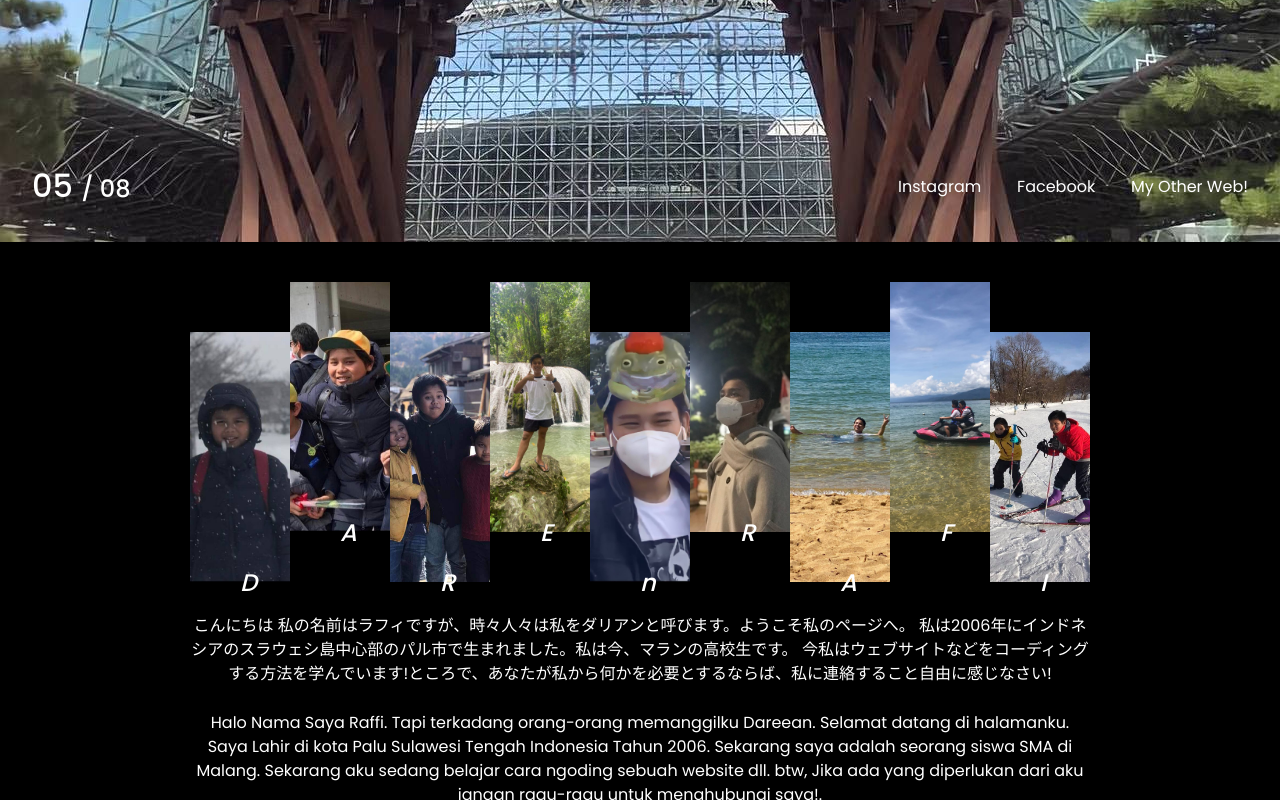
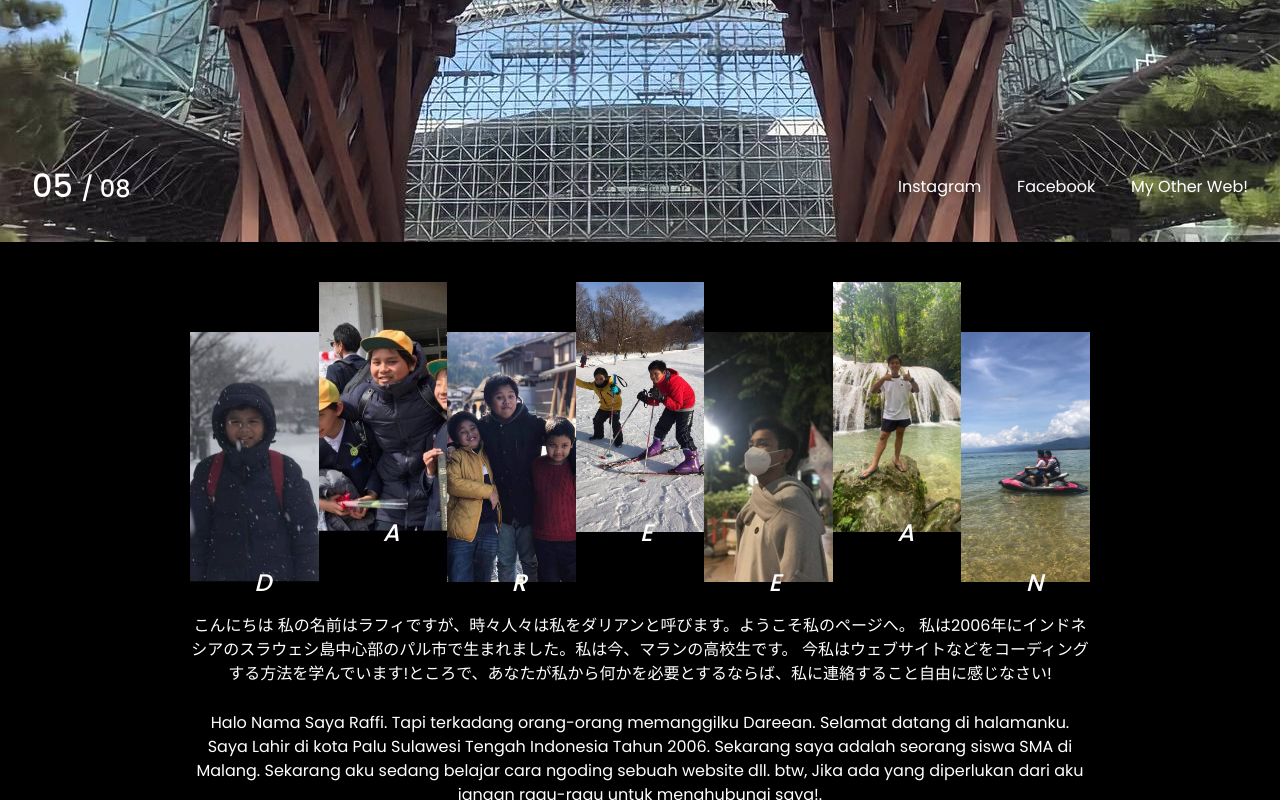
Before and after one commit to Dareean/dareen, a plain HTML site: page index.html in a window 1280 px wide. Shown: the part 558-1358 px from the top of the page. Drawn offline with nearby package versions, Linux system fonts and the light colour scheme.

Commit message:
Add files via upload

```diff
--- a/index.html
+++ b/index.html
@@ -52,28 +52,20 @@
                     <h2 class="tks">R</h2>
                  </div>
                  <div class="image-box">
-                    <img src="images/foto4.png" alt="images">
+                    <img src="images/foto9.png" alt="images">
                     <h2 class="tks">E</h2>
                  </div>
                  <div class="image-box">
-                    <img src="images/foto5.png" alt="images">
-                    <h2 class="tks">n</h2>
+                    <img src="images/foto6.png" alt="images">
+                    <h2 class="tks">E</h2>
                  </div>
                  <div class="image-box">
-                    <img src="images/foto6.png" alt="images">
-                    <h2 class="tks">R</h2>
-                 </div>
-                 <div class="image-box">
-                    <img src="images/foto7.png" alt="images">
+                    <img src="images/foto4.png" alt="images">
                     <h2 class="tks">A</h2>
                  </div>
                  <div class="image-box">
                     <img src="images/foto8.png" alt="images">
-                    <h2 class="tks">F</h2>
-                 </div>
-                 <div class="image-box">
-                    <img src="images/foto9.png" alt="images">
-                    <h2 class="tks">I</h2>
+                    <h2 class="tks">N</h2>
                  </div>
             </div>
             <div class="about-info">
```
